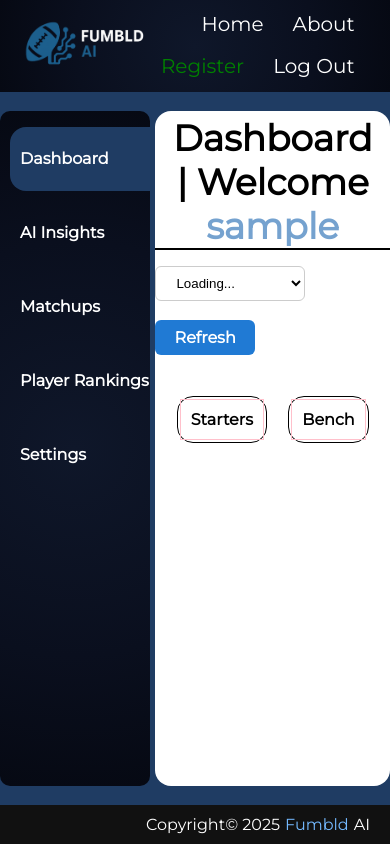
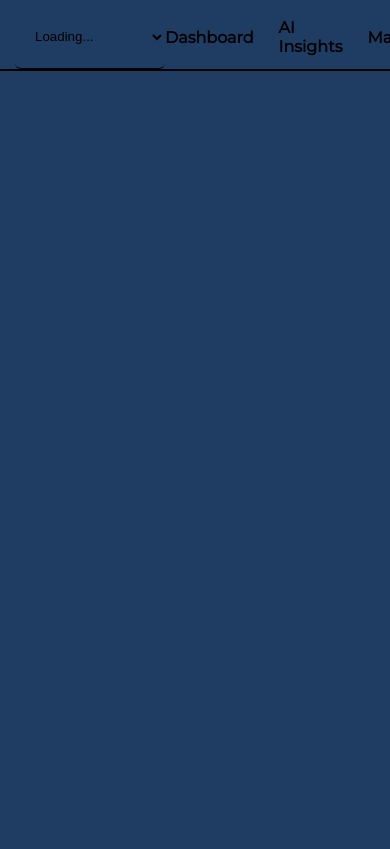
Before and after one commit to ant-cantu/fumbld-ai, a Flask app: page /dashboard in a window 390 px wide; the page is wider, and only the part inside the window is pictured. Run offline with Flask 3, Linux system fonts and the light colour scheme; a user stored in the database is signed in; tables that the repository leaves empty hold one stand-in row (values such as "Sample post"); data that the repository does not hold is empty.

Commit message:
Integrate AI recommendations into dashboard and API
Added an AI recommendations API endpoint and integrated it into the dashboard UI. Refactored CSS for improved mobile responsiveness, updated JavaScript to fetch and display AI recommendations, and registered the new AI blueprint in the Flask app. Also made minor adjustments to HTML structure and imports to support these features.

```diff
--- a/source/app.py
+++ b/source/app.py
@@ -3,7 +3,7 @@
 from fumbld_ai.utils import db, TokenEncryptor
 from dotenv import load_dotenv # Development Stage ONLY
 from fumbld_ai.routes import main_bp
-from fumbld_ai.utils import yahoo_bp
+from fumbld_ai.utils import yahoo_bp, ai_bp
 from fumbld_ai.models import User
 from flask_login import LoginManager
 
@@ -68,6 +68,7 @@
 
     app.register_blueprint(main_bp)
     app.register_blueprint(yahoo_bp)
+    app.register_blueprint(ai_bp)
 
     return app
 
--- a/source/fumbld_ai/routes.py
+++ b/source/fumbld_ai/routes.py
@@ -1,7 +1,7 @@
 from flask import render_template, Blueprint, flash, redirect, url_for, request, abort, jsonify
 import pytz, datetime
 from .yahoo_fantasy import yahoo_get_roster, yahoo_get_opp_roster, yahoo_get_league, yahoo_refresh
-from .utils import db, is_safe_url
+from .utils import db, is_safe_url, gpt_call
 from .forms import LoginForm, RegistrationForm
 from flask_login import current_user, login_user, logout_user, login_required
 
@@ -164,6 +164,57 @@
 
 # ------------------------------------------------------------------------
 # Fumbld AI API
+@main_bp.route('/fetch/ai/recommendation', methods=['GET'])
+@login_required
+def get_ai_rec():
+    league_id = request.args.get('league-id', '')
+    # print(league_id)
+    current_roster = yahoo_get_roster(league_id)
+
+    parsed_roster = []
+    parsed_url = []
+    for roster in current_roster:
+        parsed_roster.append({
+            'n': roster['name'],
+            'p': roster['position']
+        })
+
+        parsed_url.append({
+            'name': roster['name'],
+            'url': roster['url']
+        })
+
+    gpt_response = gpt_call(parsed_roster)
+    import json
+    import re
+
+    # Extrct the JSON block between --- markers in gpt response
+    json_match = re.search(r"---\s*(\[.*?\])\s*---", gpt_response, re.DOTALL)
+    if json_match:
+        json_part = json_match.group(1)
+        players = json.loads(json_part)
+    else:
+        return jsonify({'error': 'There was an error making an AI call.'})
+
+    # Extract the reason text in gpt response
+    reason_match = re.search(r"Reason:\s*(.*)", gpt_response, re.DOTALL)
+    if reason_match:
+        reason = reason_match.group(1).strip()
+    else:
+        return jsonify({'error': 'There was an error making an AI call.'})
+
+    # print(reason)
+    for player in players:
+        for urls in parsed_url:
+            if player['name'] == urls['name']:
+                player['url'] = urls['url']
+
+    response = {
+        'players': players,
+        'reason': reason
+    }
+
+    return jsonify(response), 201
 
 @main_bp.route('/fetch/yahoo/roster', methods=['GET'])
 @login_required
@@ -171,7 +222,7 @@
     if not current_user or not current_user.yahoo_token or not current_user.yahoo_token.access_token:
         abort(403)
 
-    # /fetch/yahoo/roster?league_id=423.l.1215322
+    # /fetch/yahoo/roster?league-id=423.l.1215322
     league_id = request.args.get('league-id', '')
 
     return jsonify(yahoo_get_roster(league_id)), 201
--- a/source/fumbld_ai/utils/__init__.py
+++ b/source/fumbld_ai/utils/__init__.py
@@ -8,3 +8,6 @@
 
 # helper.py
 from .helper import is_safe_url, TokenEncryptor
+
+# ai.py
+from .ai import ai_bp, gpt_call
--- a/source/static/css/dashboard.css
+++ b/source/static/css/dashboard.css
@@ -142,12 +142,6 @@
     padding-left: 10px;
 }
 
-/* Main Container */
-.main-container {
-    height: 80vh;
-    width: 80%;
-}
-
 /* Footer Style */
 .footer-container {
     display: flex;
@@ -180,13 +174,15 @@
 .rankings-container,
 .settings-container {
     flex-direction: column;
-    height: 100%;
+    /* height: 100%; */
     min-height: 0;
-    width: 100%;
+    /* width: 100%; */
     display: none;
     background-color: #fff !important;
     color: black;
     border-radius: 16px;
+    height: 80vh;
+    width: 80%;
 }
 
 .dashboard-container {
--- a/source/static/css/modules/dashboard.css
+++ b/source/static/css/modules/dashboard.css
@@ -1,7 +1,13 @@
 /* Dashboard Container */
+.dashboard-container #header {
+    justify-content: space-between;
+}
+
 .dashboard-container #content {
     display: flex;
-    justify-content: flex-start;
+    flex-direction: row;
+    justify-content: center;
+    align-items: center;
     gap: 25px;
     overflow-y: auto;
 }
@@ -23,20 +29,20 @@
 }
 
 /* Dashboard */
-.dashboard-intro {
+/* .dashboard-intro {
     text-align: center;
     margin-left: auto;
     margin-right: auto;
-}
+} */
 
 /* Content */
 .selections {
-    display: flex;
-    flex-wrap: wrap;
-    gap: 1.2rem;
+    /* display: flex; */
+    /* flex-wrap: wrap; */
+    /* gap: 1.2rem; */
     font-size: 1rem;
-    align-items: center;
-    justify-content: flex-start;
+    /* align-items: center; */
+    /* justify-content: flex-start; */
     margin: 1rem 0;
 }
 
@@ -97,3 +103,65 @@
     padding: 5px;
     margin: 0;
 }
+
+.hideondesktop {
+    display: none;
+}
+
+@media (max-width: 1024px) {
+    .hideonmobile {
+        display: none;
+    }
+
+    .mobile-nav {
+        display: flex;
+        justify-content: center;
+        align-items: center;
+        gap: 25px;
+    }
+    /* figure out content height */
+    .dashboard-container {
+        border-radius: 0;
+        height: 100vh;
+        width: 100vw;
+        background-color: transparent !important;
+        font-weight: 700;
+    }
+    .dashboard-container #content {
+        /* min-height: 100vh; */
+        display: flex;
+        flex-direction: column;
+        background-color: transparent;
+        gap: 0;
+    }
+    .dashboard-container img {
+        border-radius: 50%;
+    }
+    .dashboard-container #leagues {
+        background-color: transparent;
+        border: none;
+        border-bottom: 1px solid black;
+    }
+
+    .starters table,
+    .bench table {
+        background-color: transparent;
+        width: 100%;
+        table-layout: fixed;
+        border: none;
+        border-spacing: 0;
+    }
+
+    .starters td,
+    .bench td {
+        border: none;
+    }
+
+    .bench td {
+        background-color: #004181;
+    }
+
+    #starter-players {
+        /* width: 100vw; */
+    }
+}
--- a/source/static/css/modules/recommendations.css
+++ b/source/static/css/modules/recommendations.css
@@ -8,8 +8,13 @@
     cursor: pointer;
     transition: background-color 0.3s ease;
 }
-
 #insight-btn:hover {
     color:#74b9ff;
     background: black;
 }
+
+.ai-container #content {
+    display: flex;
+    justify-content: space-evenly;
+    flex-direction: row;
+}
--- a/source/static/js/dashboard.js
+++ b/source/static/js/dashboard.js
@@ -63,7 +63,7 @@
 const refreshBtn = document.querySelector("#refresh");
 
 // Roster Tables
-const startersTable = document.querySelector("#starter-players");
+// const startersTable = document.querySelector("#starter-players");
 const benchTable = document.querySelector("#bench-players");
 
 function create_placeholder(status) {
@@ -109,11 +109,59 @@
         .then(data => {
             console.log(data.message);
         });
-};
+}
+
+const startersTable = document.querySelectorAll("#starter-players");
+const aiTable = document.querySelector("#recommended-players");
+
+function fetch_recommendation(league_id) {
+    aiTable.innerHTML = '';
+
+    fetch('/fetch/ai/recommendation?league-id=' + league_id)
+        .then(response => response.json())
+        .then(data => {
+            const players = data.players;
+            const reason = data.reason;
+
+            players.forEach(player => {
+                // Fix bad URLs
+                if(player.url.startsWith("https://https://")) {
+                    player.url = player.url.replace("https://https://", "https://");
+                }
+
+                const newRow = document.createElement('tr');
+                const newHeadshot = document.createElement('td');
+                const newPlayer = document.createElement('td');
+                const newPos = document.createElement('td');
+
+                const headshotImg = document.createElement('img');
+                headshotImg.src = player.url;
+                headshotImg.alt = player.name + " headshot image.";
+                headshotImg.height = 50;
+                newHeadshot.appendChild(headshotImg);
+
+                newPlayer.textContent = player.name;
+                newPos.textContent = player.position;
+
+                newRow.appendChild(newHeadshot);
+                newRow.appendChild(newPlayer);
+                newRow.appendChild(newPos);
+
+                aiTable.appendChild(newRow);
+            });
+
+            const reasonContainer = document.querySelector("#ai-response");
+            reasonContainer.innerHTML = '';
+            reasonContainer.innerHTML = `<p>${reason}</p>`;
+        });
+}
 
 function fetch_roster(league_id) {
     // Clear table first
-    startersTable.innerHTML = '';
+    startersTable.forEach(table => {
+        table.innerHTML = '';
+    });
+    // startersTable.innerHTML = '';
     benchTable.innerHTML = '';
 
     fetch('/fetch/yahoo/roster?league-id=' + league_id)
@@ -144,8 +192,12 @@
                 newRow.appendChild(newPlayer);
                 newRow.appendChild(newPos);
 
-                if(player.position != 'BN')
-                    startersTable.appendChild(newRow);
+                if(player.position != 'BN') {
+                    startersTable.forEach(table => {
+                        table.appendChild(newRow.cloneNode(true));
+                    });
+                    // startersTable.appendChild(newRow);
+                }
                 else
                     benchTable.appendChild(newRow);
             })
@@ -166,3 +218,8 @@
 refreshBtn.addEventListener("click", () => {
     yahoo_refresh();
 });
+
+const insightBtn = document.querySelector("#insight-btn");
+insightBtn.addEventListener("click", () => {
+    fetch_recommendation(leagueMenu.value);
+})
--- a/source/templates/dashboard.html
+++ b/source/templates/dashboard.html
@@ -15,7 +15,7 @@
     <!-- Header -->
     <header>
         <!-- Nav Menu -->
-        <nav class="nav-bar">
+        <nav class="nav-bar hideonmobile">
             <button class="hamburer-button" id="hamburgerButton">&#9776;</button>
             <a href="{{ url_for('main.home') }}"><img src="{{ url_for('static', filename='img/fumbld-small-logo.png') }}" alt="fumbld-ai Logo"></a>
             <div class="nav-links" id="navLinks">
@@ -42,7 +42,7 @@
     {% endwith %} -->
 
     <main>
-        <div class="user-nav-container">
+        <div class="user-nav-container hideonmobile">
             <div id="sub-container">
                 <div id="dashboard" class="active"><span id="user-nav-link">Dashboard</span></div>
                 <div id="ai"><span id="user-nav-link"><span id="ai-text">AI</span> Insights</span></div>
@@ -52,30 +52,42 @@
             </div>
         </div>
 
-        <div class="main-container">
+        <!-- <div class="main-container"> -->
             <!-- User Dashboard -->
             <div class="dashboard-container">
                 <div id="header">
-                    <p class="dashboard-intro">Dashboard | Welcome <span style="color: #75a2cf; ">{{ username }}</span></p>
+                    <p class="dashboard-intro hideonmobile">Dashboard | Welcome <span style="color: #75a2cf; ">{{ username }}</span></p>
+
+                    <!-- <div class="selections"> -->
+                        <select id="leagues">
+                            <option value="">--Select an option--</option>
+                        </select>
+                    <!-- </div> -->
+
+                    <!-- Mobile Top Nav -->
+                    <div class="mobile-nav hideondesktop">
+                        <div id="dashboard" class="active"><span id="user-nav-link">Dashboard</span></div>
+                        <div id="ai"><span id="user-nav-link"><span id="ai-text">AI</span> Insights</span></div>
+                        <div id="matchups"><span id="user-nav-link">Matchups</span></div>
+                        <div id="rankings"><span id="user-nav-link">Player Rankings</span></div>
+                        <div id="settings"><span id="user-nav-link">Settings</span></div>
+                    </div>
                 </div>
 
                 <div id="content">
-                    <div class="selections">
-                        <select id="leagues">
-                            <option value="">--Select an option--</option>
-                        </select>
-                        <!-- Changed from <button> to <a> -->
-                        <a href="#" type="button" id="refresh">Refresh</a>
-                    </div>
-
-                    <div class="roster">
+                    <!-- <div class="roster"> -->
                         <div class="starters">
-                            <table id="starters">
-                                <thead>
+                            <table>
+                                <colgroup>
+                                    <col style="width: 20%;">
+                                    <col style="width: 60%;">
+                                    <col style="width: 20%;">
+                                </colgroup>
+                                <!-- <thead>
                                     <tr>
                                         <th colspan="6" class="sub-header">Starters</th>
                                     </tr>
-                                </thead>
+                                </thead> -->
                                 <tbody id="starter-players">
                                     <!-- Filled via API -->
                                 </tbody>
@@ -83,18 +95,23 @@
                         </div>
 
                         <div class="bench">
-                            <table id="bench">
-                                <thead>
+                            <table>
+                                <colgroup>
+                                    <col style="width: 20%;">
+                                    <col style="width: 60%;">
+                                    <col style="width: 20%;">
+                                </colgroup>
+                                <!-- <thead>
                                     <tr>
                                         <th colspan="3" class="sub-header">Bench</th>
                                     </tr>
-                                </thead>
+                                </thead> -->
                                 <tbody id="bench-players">
                                         <!-- Filled via API -->
                                 </tbody>
                             </table>
                         </div>
-                    </div>
+                    <!-- </div> -->
                 </div>
             </div>
 
@@ -102,11 +119,29 @@
             <div class="ai-container">
                 <div id="header">
                     <p>AI Insights</p>
+                    <a href="#" type="button" id="insight-btn">Get AI Insights</a>
                 </div>
 
                 <div id="content">
-                    {% if username %} <!-- team_data and user_data variables not working here -->
-                    <a href="#" type="button" id="insight-btn">Get AI Insights</a>
+
+
+                    <div class="ai-starters">
+                        <table>
+                            <colgroup>
+                                <col style="width: 20%;">
+                                <col style="width: 60%;">
+                                <col style="width: 20%;">
+                            </colgroup>
+                            <thead>
+                                <tr>
+                                    <th colspan="6" class="sub-header">Current Starters</th>
+                                </tr>
+                            </thead>
+                            <tbody id="starter-players">
+                                <!-- Filled via API -->
+                            </tbody>
+                        </table>
+                    </div>
 
                     <div class="recommendations">
                         <table id="recommendations">
@@ -123,9 +158,6 @@
                     <div id="ai-response">
                         <p>AI explanation would go here</p>
                     </div>
-                    {% else %}
-                        <p>You are not authenticated in Yahoo!</p>
-                    {% endif %}
                 </div>
 
             </div>
@@ -185,15 +217,16 @@
 
                 <div id="content">
                     <a id="yahoo-link" href="/yahoo/authorize"><img id="yahoo-img" src="../static/img/assets/yahoo_button.png"></a>
+                    <a href="#" type="button" id="refresh">Refresh</a>
                     <p><a href="/logout">Click here to logout.</a></p>
                 </div>
             </div>
-        </div>
+        <!-- </div> -->
     </main>
 
     <!-- Footer -->
     <footer>
-        <div class="footer-container">
+        <div class="footer-container hideonmobile">
             <div class="footer-bottom">
                 <p>Copyright&copy; 2025 <span class="footer-design">Fumbld </span>AI</p>
             </div>
```
Also changed, not shown: source/fumbld_ai/utils/ai.py (+45 -41 lines).
